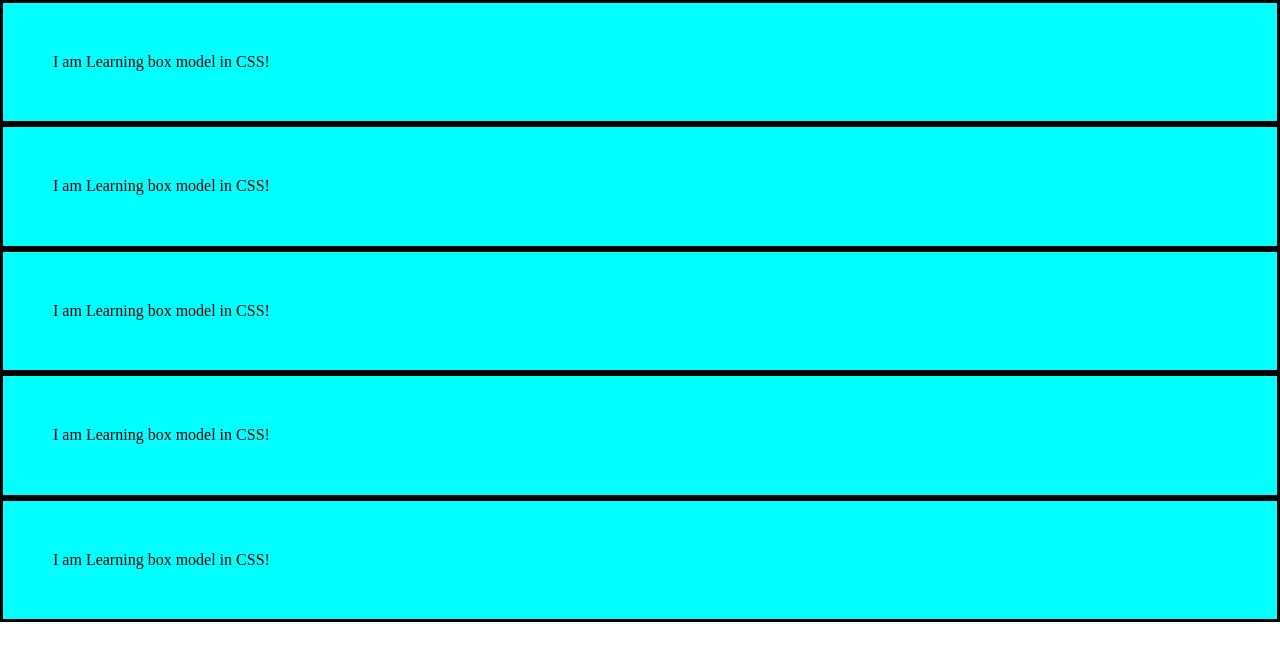
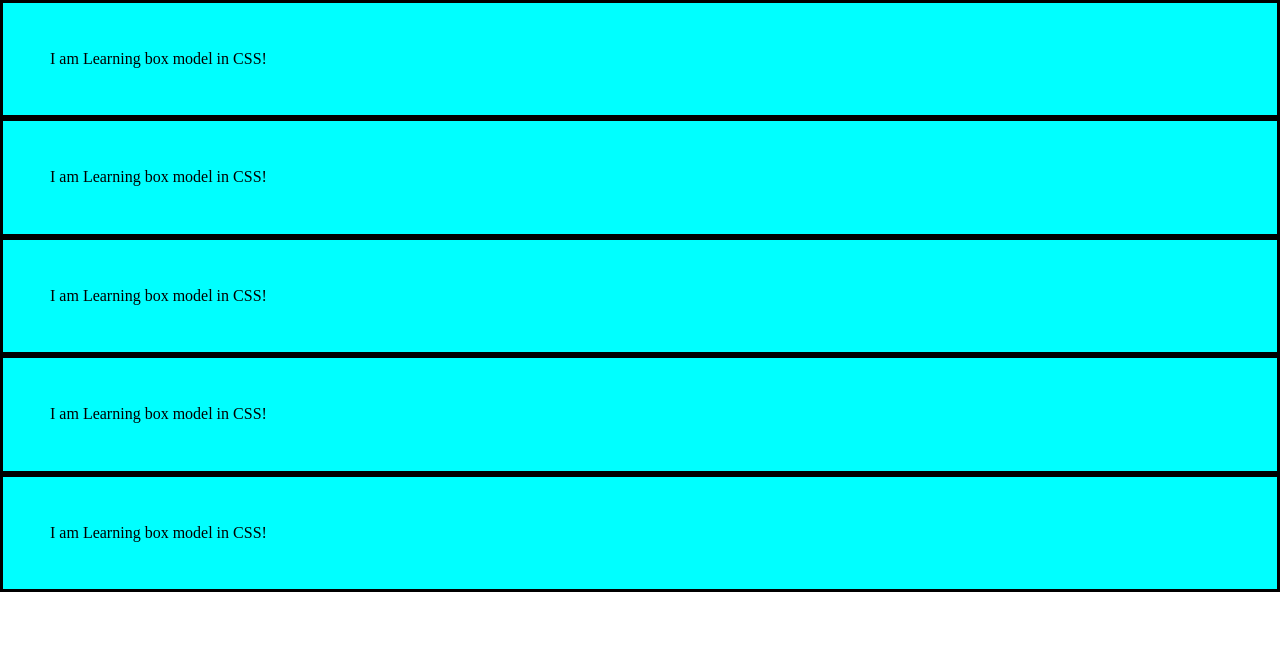
Before and after one commit to android81007/box-model-border-one-Gromcode, a plain HTML site: page index.html in a window 1280 px wide. Drawn offline with nearby package versions, Linux system fonts and the light colour scheme.

Commit message:
third commit

```diff
--- a/styles.css
+++ b/styles.css
@@ -3,5 +3,5 @@
 div {
     border: 3px solid black;
     background-color: aqua;
-    padding: 50px;
+    padding: 47px;
 }
```
